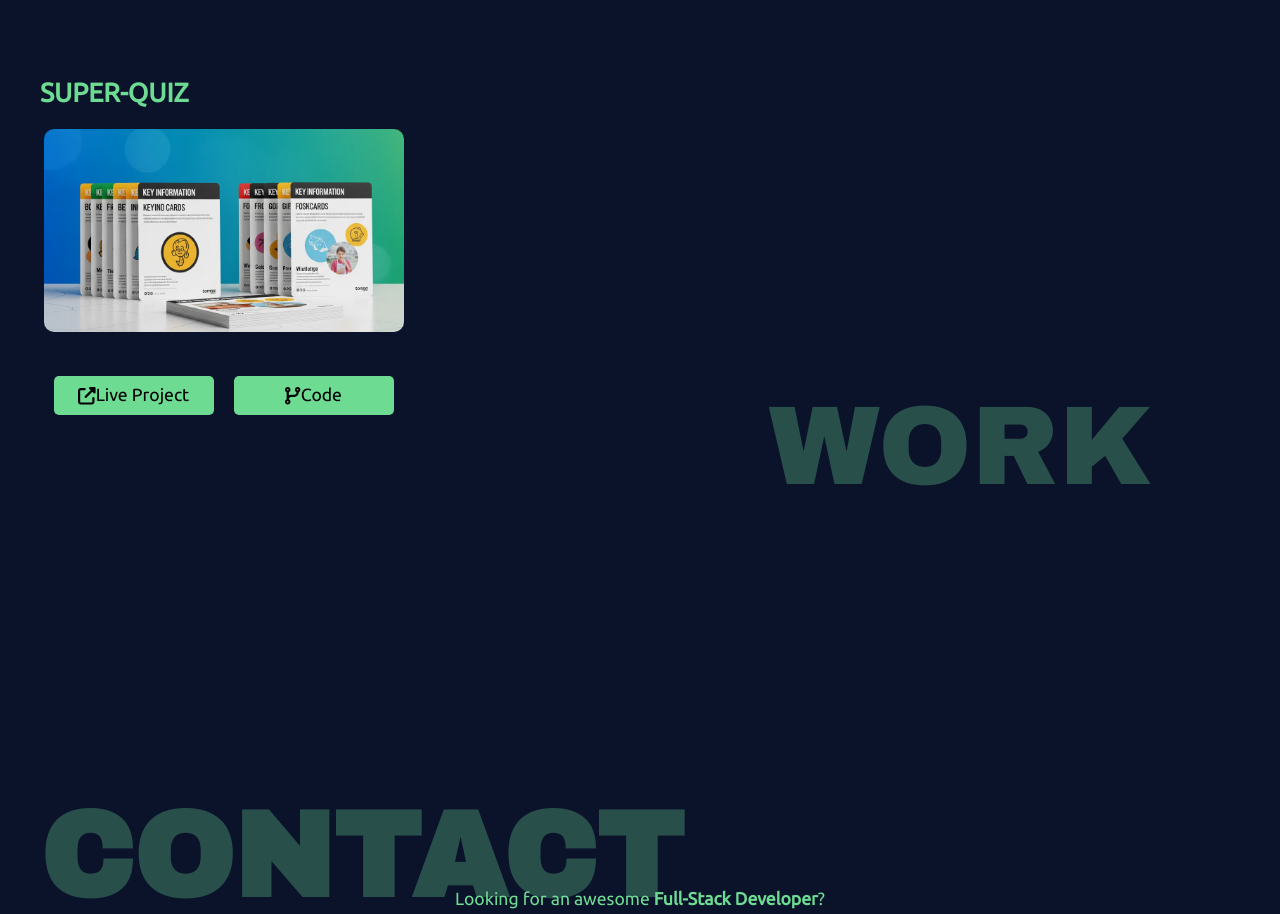
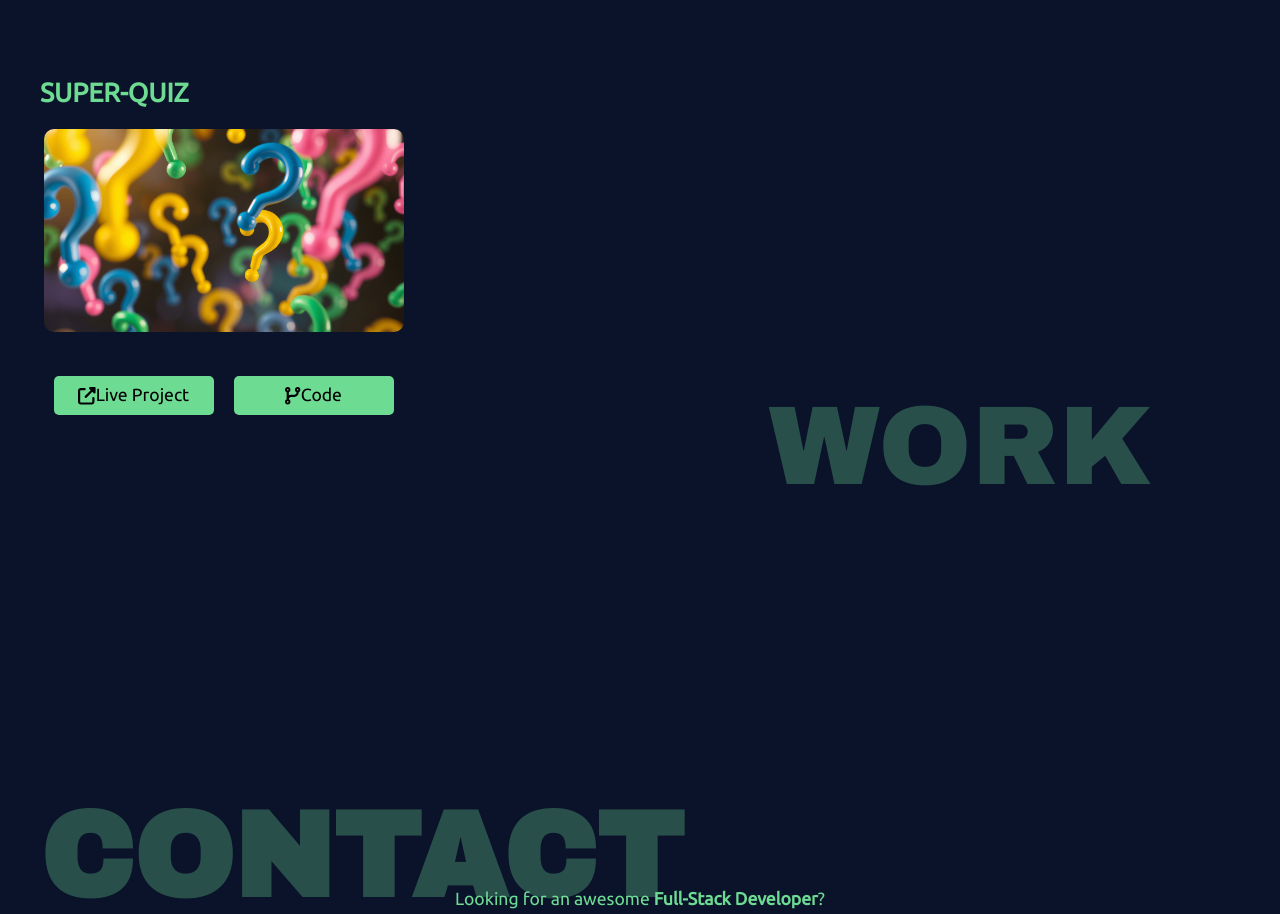
Before and after one commit to pmmachadov/portfolio-pablo-machado, a Next.js app: page / in a window 1280 px wide. Shown: the part 2240-3154 px from the top of the page. Built offline with nearby package versions, Linux system fonts and the light colour scheme.

Commit message:
Refactor code structure for improved readability and maintainability

```diff
--- a/sections/me.tsx
+++ b/sections/me.tsx
@@ -206,7 +206,7 @@ export const projectData: ProjectCardType[] = [
   },
   {
     title: "Super-quiz",
-    image: "/assets/images/flashcardsimage.jpg",
+    image: "/assets/images/questionsjpg.jpg",
     links: [
       {
         name: "Live Project",
```
Also changed, not shown: public/assets/images/questionsjpg.jpg (added).
